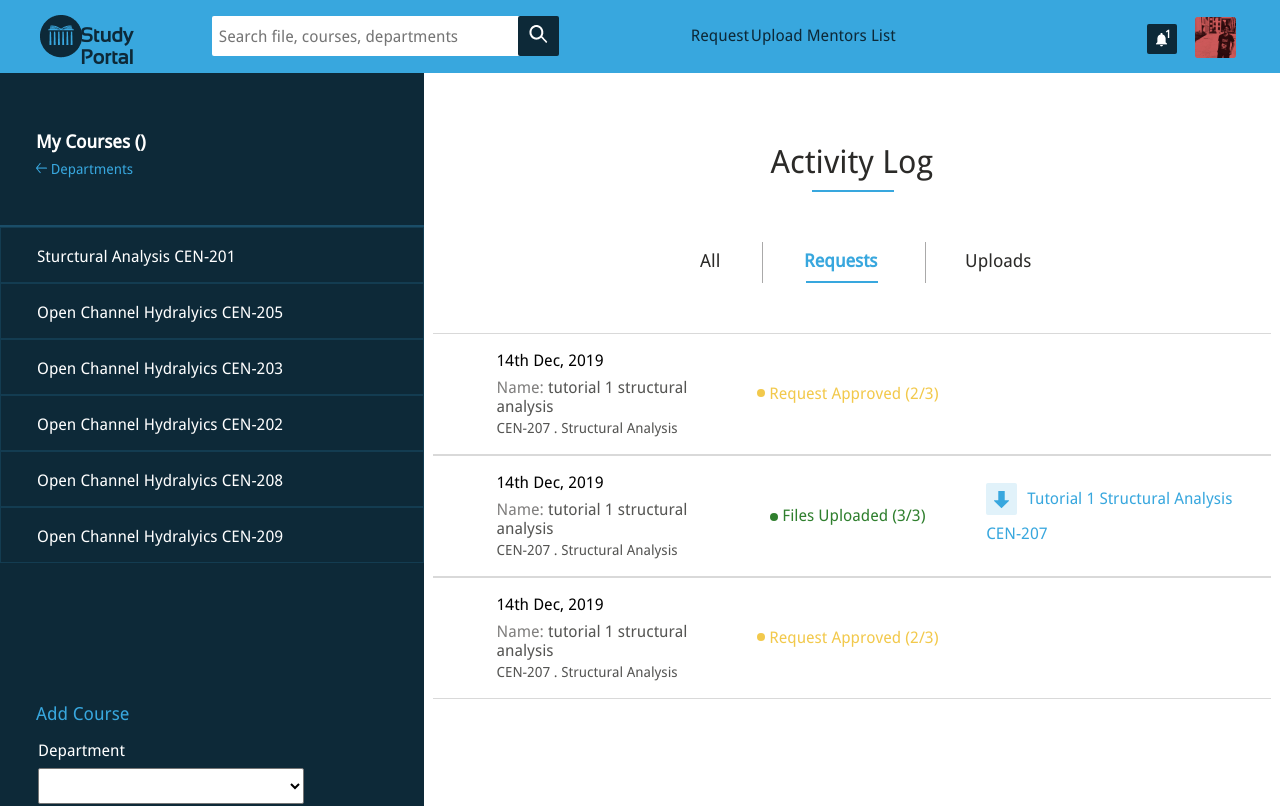
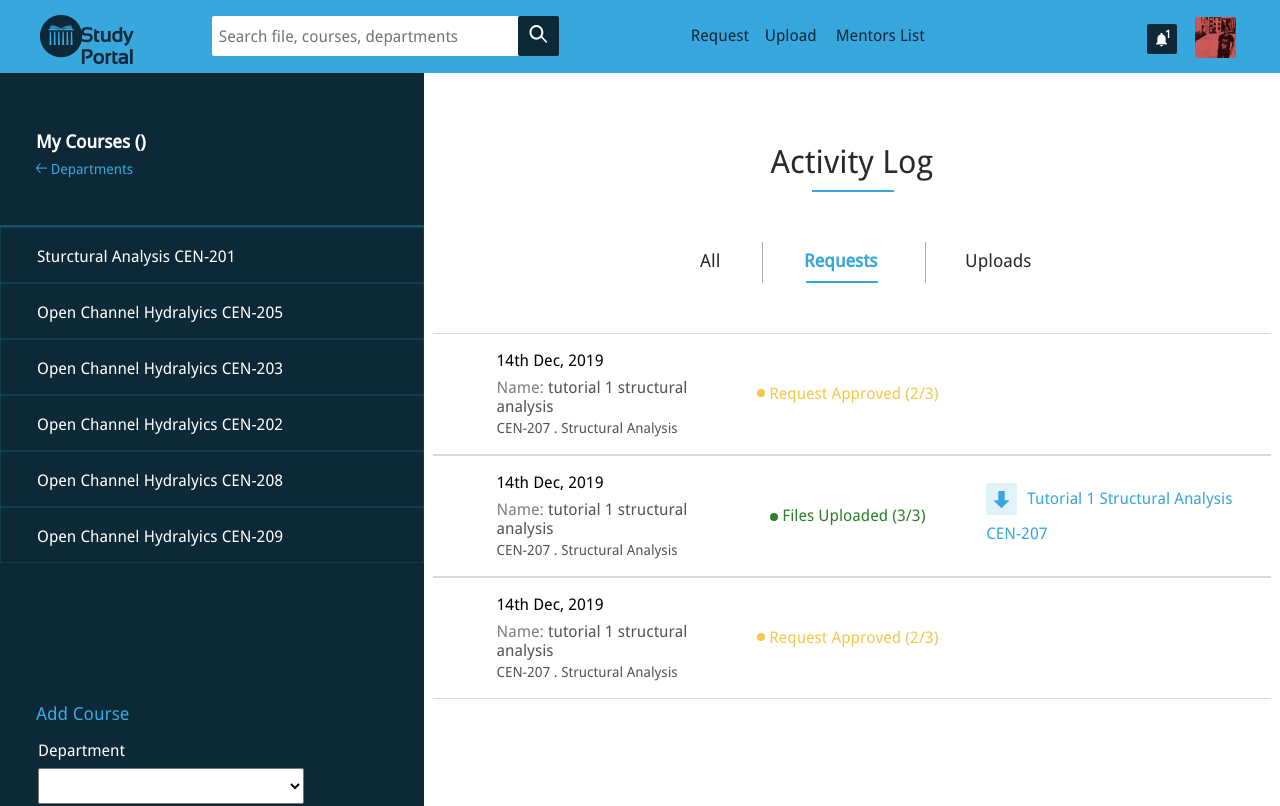
Before and after one commit to sdslabs/studyportal-axion, a React (Create React App) app: page /test in a window 1280 px wide. Shown: the top 806 px of the page. Built offline with nearby package versions, Linux system fonts and the light colour scheme.

Commit message:
fixed spacing issue in header with request, upload and mentor list title

```diff
--- a/src/styles/partials/_header.scss
+++ b/src/styles/partials/_header.scss
@@ -113,7 +113,7 @@
         position: absolute;
         width: 3.2475rem;
         height: 1.1875rem;
-        left: 58.67%;
+        left: calc(53.98% + 4.6225rem);
         top: 1.5625rem;
 
         font-family: Droid Sans;
@@ -129,7 +129,7 @@
         position: absolute;
         width: 7.5rem;
         height: 2.375rem;
-        left: 63.04%;
+        left: calc(53.98% + 9.05rem);
         top: 1.5625rem;
 
         font-family: Droid Sans;
```
